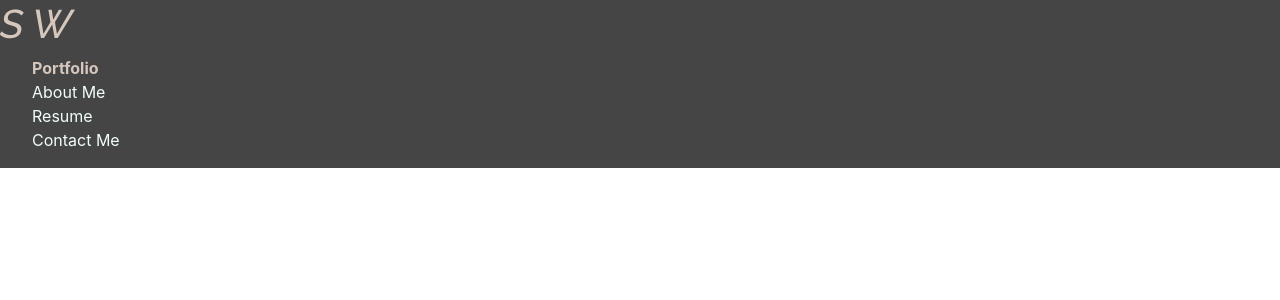
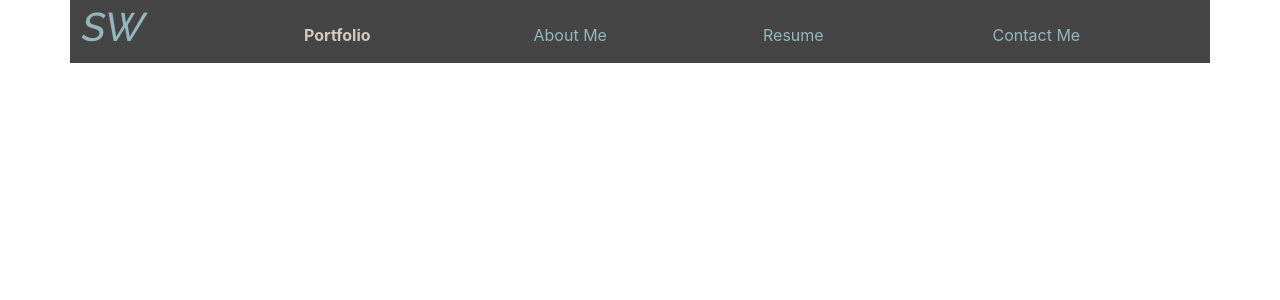
Before and after one commit to sydneywalcoff/sydneywalcoff, a React (Create React App) app: page / in a window 1280 px wide. Shown: the top 300 px of the page. Built offline with nearby package versions, Linux system fonts and the light colour scheme.

Commit message:
well it's not the worst thing i've seen...

```diff
--- a/src/App.css
+++ b/src/App.css
@@ -19,11 +19,16 @@ header {
 
 .initials {
     font-family: 'Raleway', sans-serif;
-    color: var(--cream);
+    color: var(--blue);
+    align-self: center;
+}
+
+nav {
+    padding-top: 2%;
 }
 
 li {
-    color: var(--pale-mint);
+    color: var(--blue);
     list-style-type: none;
 }
 
--- a/src/App.js
+++ b/src/App.js
@@ -14,7 +14,7 @@ function App() {
   console.log('current title: ', currentTitle.name);
 
   return (
-    <div>
+    <div class="container">
       <Header
         titles = {titles}
         setCurrentTitle = {setCurrentTitle}
--- a/src/components/Header/index.js
+++ b/src/components/Header/index.js
@@ -9,7 +9,7 @@ const Header = props => {
     } = props;
     return (
         <header className='row'>
-            <h1 className="initials col-sm-2">S W</h1>
+            <h1 className="initials col-2">SW</h1>
             <Nav
             titles = {titles}
             currentTitle = {currentTitle}
--- a/src/components/Nav/index.js
+++ b/src/components/Nav/index.js
@@ -6,8 +6,8 @@ const Nav = props => {
         setCurrentTitle
     } = props;
     return (
-        <nav>
-            <ul className="flex-row col-sm-10">
+        <nav className="col-10">
+            <ul className="row">
                 {titles.map((title) => (
                     <li className={`col ${currentTitle === title.name && 'navActive'}`} key={title.name}>
                         <span onClick={() => setCurrentTitle(title)}>{title.name}</span>
--- a/src/index.js
+++ b/src/index.js
@@ -1,6 +1,6 @@
-import $ from 'jquery';
-import Popper from '@popperjs/core'
 import 'bootstrap/dist/css/bootstrap.min.css';
+import 'jquery';
+import '@popperjs/core';
 import React from 'react';
 import ReactDOM from 'react-dom';
 import './index.css';
```
